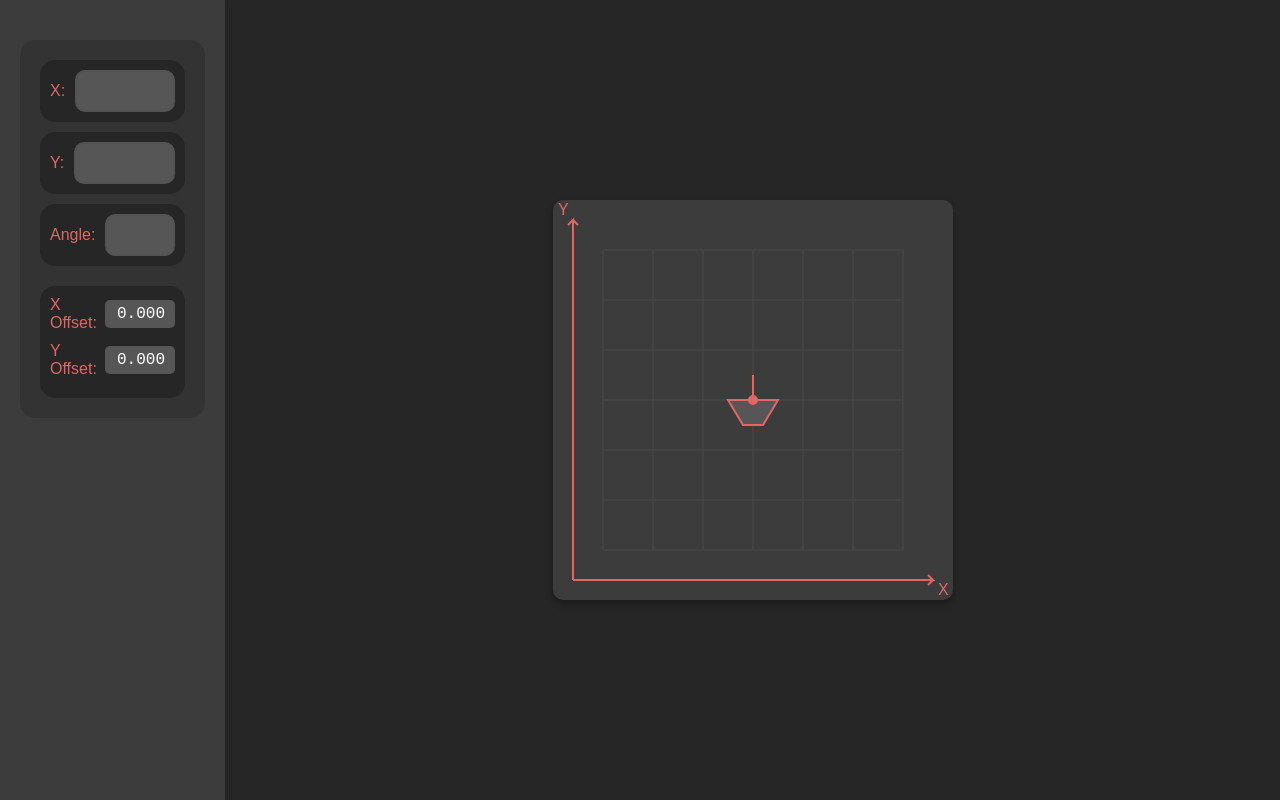
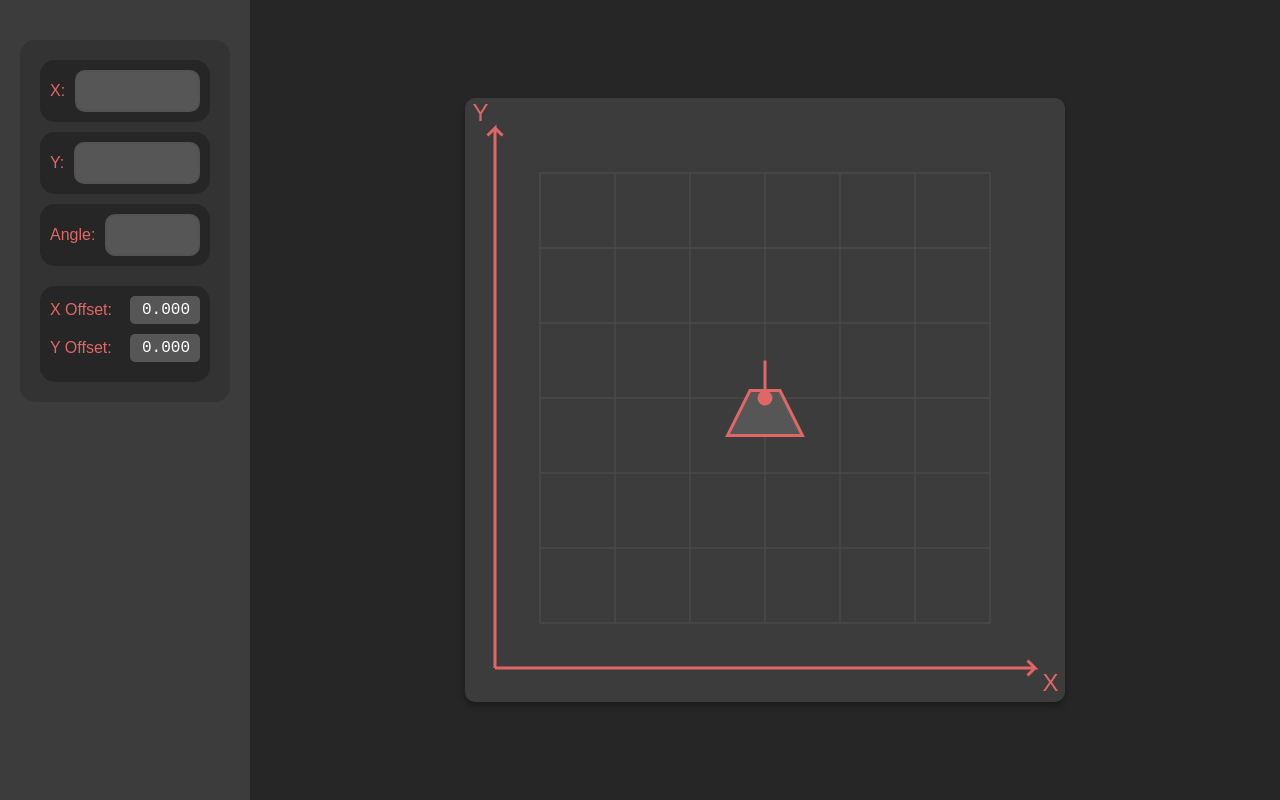
Before and after one commit to mewhenh/PCBT, a plain HTML site: page docs/index.html in a window 1280 px wide. Drawn offline with Linux system fonts and the light colour scheme.

Commit message:
New Renderer

```diff
--- a/docs/index.html
+++ b/docs/index.html
@@ -2,6 +2,7 @@
 <html>
 <head>
   <meta charset="UTF-8">
+  <meta name="viewport" content="width=device-width, initial-scale=1.0">
   <title>PCBT</title>
   <link rel="stylesheet" type="text/css" href="styles.css">
 </head>
@@ -34,6 +35,7 @@
       </div>
     </div>
     <div id="main">
+      <!-- The container now scales with screen size -->
       <div id="trapezium-container"></div>
     </div>
   </div>
--- a/docs/renderer.js
+++ b/docs/renderer.js
@@ -33,7 +33,7 @@ document.addEventListener('DOMContentLoaded', () => {
 
   // Create trapezium (centered in one grid cell)
   const trapezium = document.createElementNS("http://www.w3.org/2000/svg", "path");
-    trapezium.setAttribute('d', 'M 125 150 L 175 150 L 160 175 L 140 175 Z');
+  trapezium.setAttribute('d', 'M 140 145 L 160 145 L 175 175 L 125 175 Z');
   trapezium.setAttribute('class', 'trapezium');
   svg.appendChild(trapezium);
 
@@ -161,7 +161,7 @@ document.addEventListener('DOMContentLoaded', () => {
     console.log(`Offset y: ${offsetY.toFixed(3)}`);
   }
 
-    // Add event listeners to your inputs for calculations
+  // Add event listeners for live calculation updates
   xInput.addEventListener('input', updateCalculations);
   yInput.addEventListener('input', updateCalculations);
   angleInput.addEventListener('input', updateCalculations);
--- a/docs/styles.css
+++ b/docs/styles.css
@@ -7,16 +7,18 @@ body, html {
   background-color: #3c3c3c;
 }
 
-  /* Sidebar and main container styles */
+/* Use Flexbox for overall layout */
 #app {
   display: flex;
   height: 100vh;
   background-color: #262626;
 }
 
+/* Sidebar now takes a percentage of the width with a minimum width */
 .sidebar {
-    height: 100%;
-    width: 225px;
+  flex: 0 0 20%;
+  min-width: 200px;
+  max-width: 250px;
   background: #3c3c3c;
   padding-top: 20px;
   box-sizing: border-box;
@@ -45,7 +47,7 @@ body, html {
 }
 
 .input-container input[type="number"] {
-    width: 60%;
+  width: 100%;
   padding: 10px 15px;
   font-size: 16px;
   border: 2px solid #535353;
@@ -62,7 +64,6 @@ body, html {
   box-shadow: 0 0 0 2px rgba(74, 144, 226, 0.2);
 }
 
-  /* Remove spinner for webkit browsers (Chrome, Safari, newer versions of Opera) */
 input[type="number"]::-webkit-inner-spin-button,
 input[type="number"]::-webkit-outer-spin-button {
   -webkit-appearance: none;
@@ -99,23 +100,28 @@ body, html {
   font-family: 'Courier New', monospace;
 }
 
+/* Main container fills remaining space and centers content */
 #main {
   flex-grow: 1;
   display: flex;
   justify-content: center;
   align-items: center;
   background-color: #262626;
-    border-radius: 10px;
+  padding: 10px;
 }
 
+/* Trapezium container scales responsively and maintains a square aspect ratio */
 #trapezium-container {
-    width: 400px;
-    height: 400px;
+  width: 100%;
+  max-width: 600px;
+  aspect-ratio: 1;
   background-color: #3c3c3c;
   border-radius: 10px;
   box-shadow: 0 4px 6px rgba(0, 0, 0, 0.3);
+  position: relative;
 }
 
+/* The SVG fills its container */
 #trapezium-svg {
   width: 100%;
   height: 100%;
@@ -130,7 +136,7 @@ body, html {
 .stick {
   stroke: #e16666;
   stroke-width: 2;
-    transform-origin: 150px 150px;
+  transform-origin: 150px 150px; /* based on the viewBox center */
   transition: transform 0.3s ease-in-out;
 }
 
```
Lines whose indentation alone changed are shown as unchanged.
